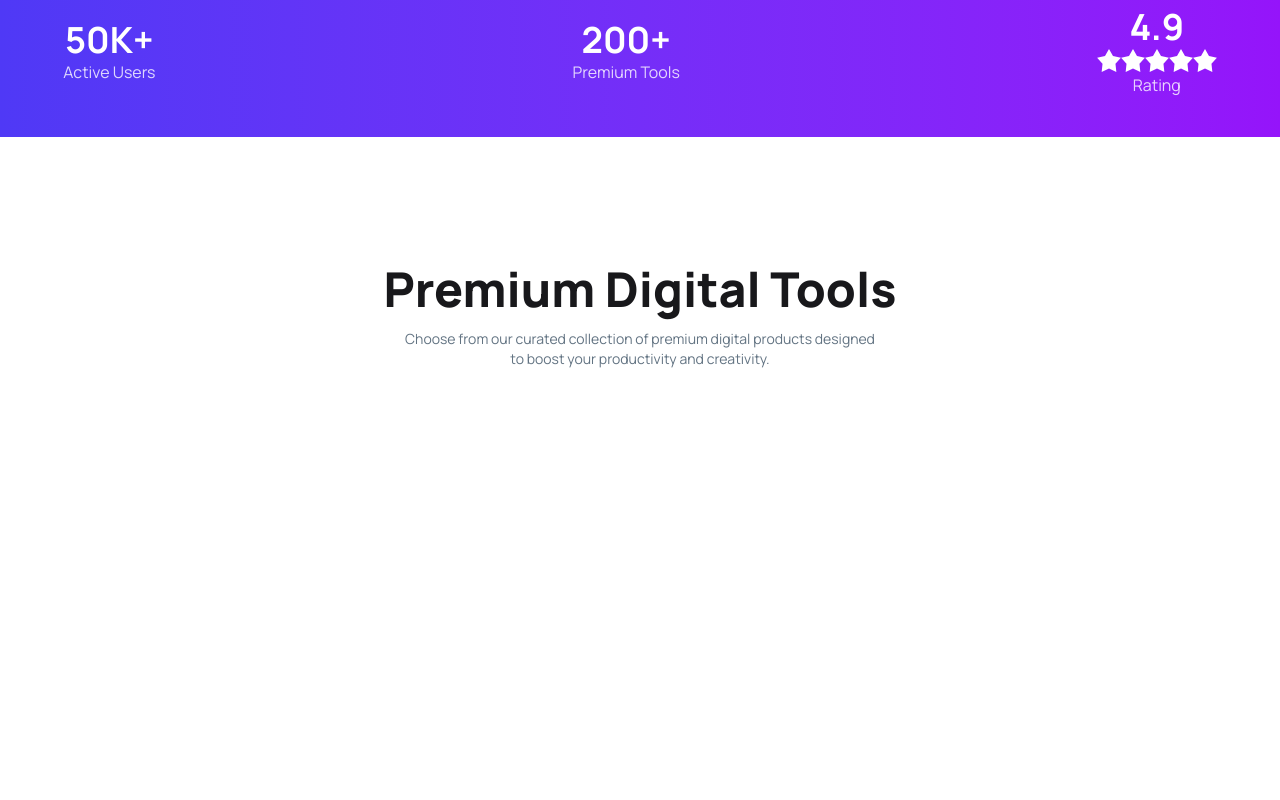
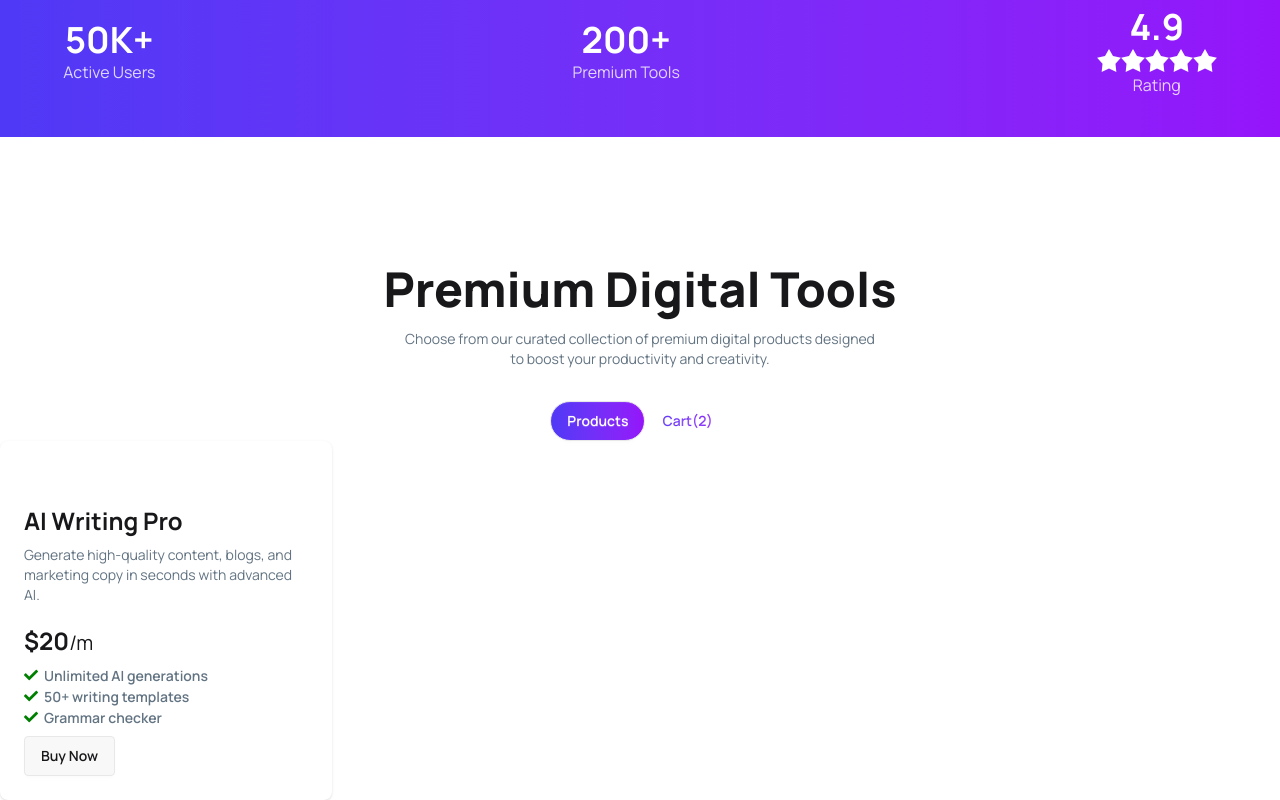
Before and after one commit to SayeedSAMI/B13-A6-DigiTools-Platform, a React (Vite) app: page / in a window 1280 px wide. Shown: the part 738-1538 px from the top of the page. Before the commit the page ends 1139 px from the top, so only its background shows below. Built offline with nearby package versions, Linux system fonts and the light colour scheme.

Commit message:
products card section added

```diff
--- a/package.json
+++ b/package.json
@@ -13,6 +13,7 @@
     "@tailwindcss/vite": "^4.2.2",
     "react": "^19.2.4",
     "react-dom": "^19.2.4",
+    "react-icons": "^5.6.0",
     "tailwindcss": "^4.2.2"
   },
   "devDependencies": {
--- a/src/App.jsx
+++ b/src/App.jsx
@@ -22,8 +22,7 @@ function App() {
           </p>
         </div>
 
-          <Products></Products>
-
+        <Products></Products>
       </main>
     </div>
   );
--- /dev/null
+++ b/src/components/Ui/Cards.jsx
@@ -0,0 +1,36 @@
+import React from "react";
+import { FaCheck } from "react-icons/fa";
+const Cards = () => {
+  return (
+    <div className="card bg-base-100 w-[332px] shadow-sm p-[24]">
+      <figure className="px-10 pt-10"></figure>
+      <div className="card-body">
+        <h2 className="card-title font-bold text-2xl">AI Writing Pro</h2>
+        <p className="text-[#627382] text-left font-normal text-sm">
+          Generate high-quality content, blogs, and marketing copy in seconds
+          with advanced AI.
+        </p>
+
+        <div className="card-actions mt-3 flex flex-col">
+          <p className="font-bold text-2xl">
+            $20<span className="font-normal text-xl">/m</span>
+          </p>
+          <div className="font-semibold">
+            <p className="text-[#627382] flex gap-1.5 items-center">
+              <FaCheck color="green" /> Unlimited AI generations
+            </p>
+            <p className="text-[#627382] flex gap-1.5 items-center">
+              <FaCheck color="green" /> 50+ writing templates
+            </p>
+            <p className="text-[#627382] flex gap-1.5 items-center">
+              <FaCheck color="green" /> Grammar checker
+            </p>
+          </div>
+          <button className="btn btn-md">Buy Now</button>
+        </div>
+      </div>
+    </div>
+  );
+};
+
+export default Cards;
--- a/src/components/main/productsLists/products/Products.jsx
+++ b/src/components/main/productsLists/products/Products.jsx
@@ -1,11 +1,21 @@
-import React from 'react';
+import React from "react";
+import Cards from "../../../Ui/Cards";
 
 const Products = () => {
-    return (
-        <div>
+  return (
+    <div className="text-center">
+      <div>
+        <button className="btn bg-linear-to-r from-[#4F39F6] to-[#9514FA] text-white rounded-full">
+          Products
+        </button>
+        <button className="btn btn-ghost  bg-linear-to-r from-[#4F39F6] to-[#9514FA] bg-clip-text text-transparent  rounded-full">
+          Cart(2)
+        </button>
 
-        </div>
-    );
+        <Cards></Cards>
+      </div>
+    </div>
+  );
 };
 
 export default Products;
```
Also changed, not shown: 1 other file (tests, documents, lock files or other folders).
